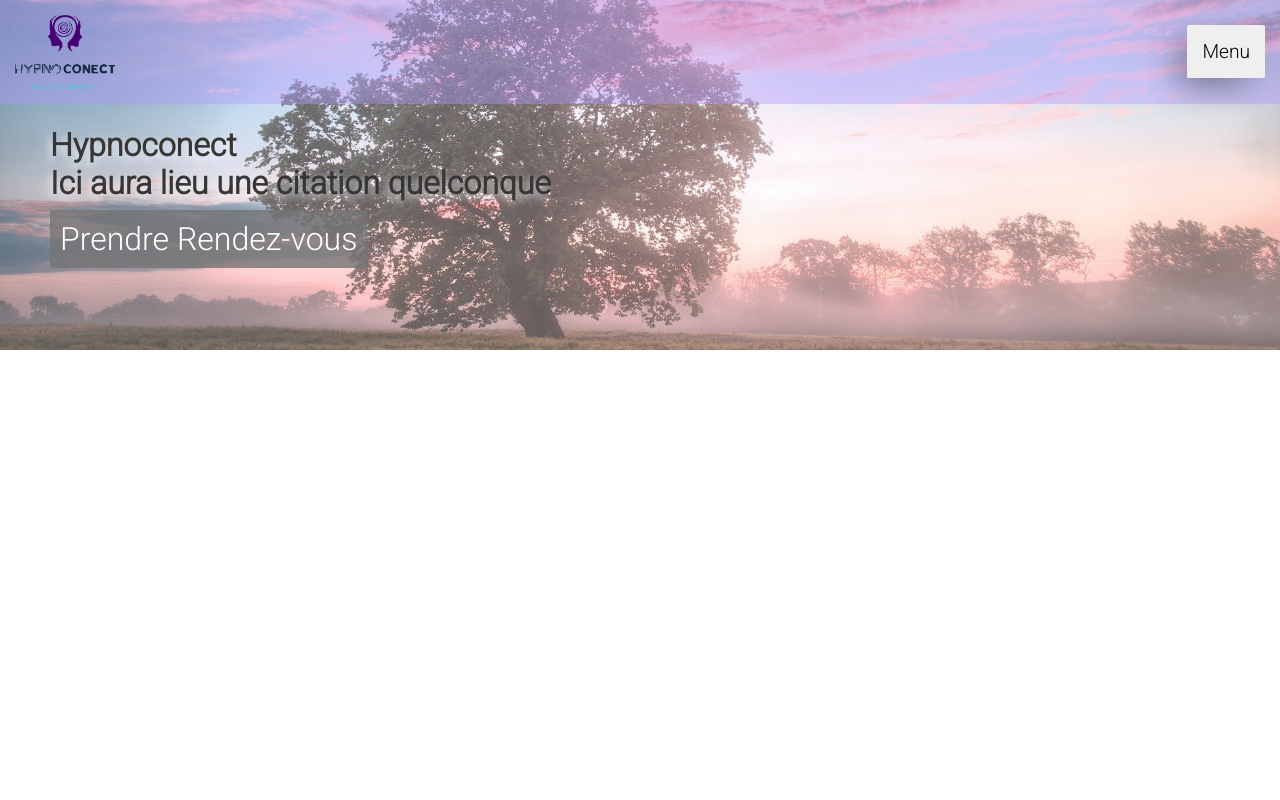
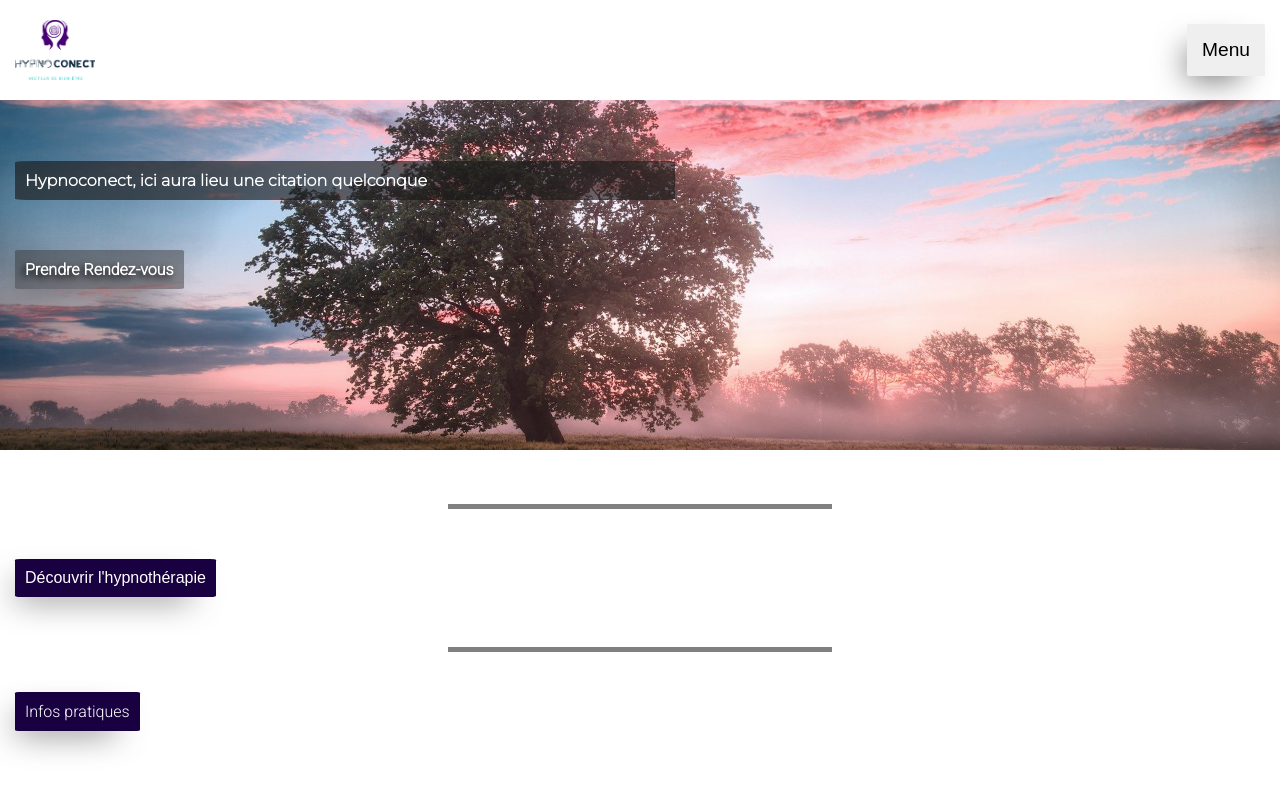
Before and after one commit to R-code-explore/Hypnoconect, a PHP site: page / in a window 1280 px wide. Run offline with PHP 8.4, Linux system fonts and the light colour scheme; some libraries are stand-ins or nearby versions.

Commit message:
Mises à jour index et js

```diff
--- a/index.html
+++ b/index.html
@@ -11,29 +11,23 @@
     <meta name="viewport" content="width=device-width, initial-scale=1.0">
 
     <link rel="icon" type="image/x-icon" href="assets/logo.png">
+    <!--I frame icons-->
+    <link href="node_modules/css.gg/icons/all.css" rel='stylesheet'>
+    <link rel="stylesheet" href="index_style.css">
 
-    <link rel="stylesheet" href="index_style.css">
     <title>Hypnoconect | Hypnothérapeute</title>
 </head>
 <body>
 
-    <!--Banner-->
-    <div class="header-img">
-        <img src="assets/header_image.jpg">
-
-        <h1>Hypnoconect<br>Ici aura lieu une citation quelconque</h1>
-
-    <a href="">Prendre Rendez-vous</a>
-    </div>
-
-    <div class="header">
+    <!--Header-->
+    <header class="header">
         <img src="assets/logo.png" class="logo">
 
         <button class="menu-btn">Menu</button>
 
         <div class="nav-menu close">
 
-                <a href="">Découvrir</a>
+                <a href="#discover">Découvrir</a>
 
                 <a href="">Pour quoi ?</a>
 
@@ -45,7 +39,37 @@
 
         </div>
 
+    </header>
+
+    <!--Banner-->
+    <div class="banner">
+        <img class="banner-img" src="assets/header_image.jpg">
+        <h1>Hypnoconect, ici aura lieu une citation quelconque</h1>
+
+    <a class="general-btn" href="">Prendre Rendez-vous</a>
     </div>
+
+    <main>
+
+        <div class="sep-bar"></div>
+
+            <button class="general-btn discover" onclick="openDiscover()">Découvrir l'hypnothérapie</button>
+
+            <div id="discover" class="discover-content close-discover">
+                <i class="gg-close-o"></i>
+                <p>Lorem ipsum dolor, sit amet consectetur adipisicing elit. Esse ad, asperiores odio, magni optio libero eius minima alias quas doloremque sit amet corporis tempora dolor accusantium. Labore cum hic voluptate.
+                Aspernatur eaque error consequuntur tempore? Consequuntur, minus? Expedita officiis impedit commodi reiciendis quam quaerat dolor optio excepturi laborum, dolorem earum nisi temporibus pariatur reprehenderit doloremque dolore quidem eaque veniam corrupti!
+                Ipsam autem magnam sequi pariatur inventore rerum sed tempora vitae natus assumenda veritatis rem accusamus doloribus unde minima aliquid ad blanditiis voluptatum iste, cumque velit. Nostrum deleniti reprehenderit itaque qui.
+                Perferendis delectus porro nemo? Provident tempora fugiat voluptatum officiis similique, expedita, quisquam nulla, ex quidem doloremque saepe quo ullam excepturi qui pariatur ducimus assumenda. Nihil illum culpa doloremque aliquam porro!
+                Iusto vel accusamus veniam ex culpa esse quos, ad similique repudiandae quae, perferendis deserunt ipsa corporis velit animi dolor nam sed molestias architecto, accusantium laborum saepe. Asperiores enim dolores eligendi?
+                Fugit, iste nisi. Aperiam accusantium veniam sunt mollitia accusamus quae aut facere eveniet eaque, deserunt sequi ex rerum doloremque numquam. Quibusdam suscipit asperiores reiciendis vitae explicabo! Nisi ullam cumque asperiores.</p>
+            </div>
+
+        <div class="sep-bar"></div>
+
+        <a class="general-btn info-btn" href="info.html">Infos pratiques</a>
+
+    </main>
 
     <script src="main.js"></script>
 </body>
--- a/index_style.css
+++ b/index_style.css
@@ -2,171 +2,239 @@
 
 @import url('https://fonts.googleapis.com/css2?family=Roboto:wght@300&display=swap');
 
+
+html{
+    scroll-behavior: smooth;
+}
+
 body{
-    margin: 0;
+    margin:0;
     font-family: 'Roboto';
 }
 
-.header{
-    position: absolute;
-    width: 100%;
-    display: flex;
-
-    background: rgba(175, 152, 255, 0.4);
-    color: rgba(175, 152, 255, 0.4);
+a{
+    text-decoration: none;
 }
 
-.header > img{
-    width:  100px;
-    margin: 15px;
+.general-btn{
+    font-size: 1rem;
+    padding: 10px;
+    border-radius: 3%;
 }
 
+/**Header**/
+/**Header**/
+header{
+    position: relative;
+    top:0px;
+    display: flex;
+    height: 100px;
+    width: 100%;
+    background: white;
+    margin: none;
+    justify-content: space-between;
+    align-items: center;
+}
+.logo{
+    width: 80px;
+    height: 60px;
+    margin-left: 15px;
+}
 .menu-btn{
-    padding: 5px;
-
-    position:absolute;
-    right: 15px;
-    top: 25px;
-
-    font-family: 'Roboto';
+    cursor: pointer;
     font-size: 1.2rem;
     padding: 15px;
-
-    transition: 0.3s ease-in-out;
-
+    margin-right: 15px;
     border: none;
     border-radius: 3%;
 
-    /* Shadow */
-    box-shadow: -14px 14px 34px -5px rgba(0,0,0,0.39);
-    -webkit-box-shadow: -14px 14px 34px -5px rgba(0,0,0,0.39);
-    -moz-box-shadow: -14px 14px 34px -5px rgba(0,0,0,0.39);
+    box-shadow: -12px 13px 33px -13px rgba(0,0,0,0.75);
+-webkit-box-shadow: -12px 13px 33px -13px rgba(0,0,0,0.75);
+-moz-box-shadow: -12px 13px 33px -13px rgba(0,0,0,0.75);
+}
+.close{
+    display: none;
+    transition: 0.2s ease-in-out;
+}
+.open{
+    position: absolute;
+    top: 100px;
+    right: 10px;
+
+    display: block;
+    background-color: rgb(35, 0, 82);
+    border: none;
+    height: 235px;
+    padding: 0 15px 0 15px;
+    border-radius: 3%;
+    transition: 0.2s ease-in-out;
+}.open a{
+    display: block;
+    color: white;
+    font-size: 1.2rem;
+    margin:20px auto 20px auto;
+    transition: 0.2s ease-in-out;
+}.open a:hover{
+    color:aqua;
+    font-size: 1.3rem;
+}
+/*****/
+/*****/
+
+/**Banner**/
+/**Banner**/
+.banner-img{
+    width: 100%;
+    max-height: 350px;
+    object-fit:cover;
+}
+.banner h1{
+    color: white;
+    font-size: 1rem;
+    position:absolute;
+    top:150px;
+    left:15px;
+    width: 50%;
+    text-align: start;
+    font-family: 'Montserrat';
+    background: rgba(24, 24, 24, 0.637);
+    border-radius: 3%;
+    padding: 10px;
+}
+.banner a{
+    background: rgba(44, 44, 44, 0.452);
+    color: rgb(255, 255, 255);
+    position: absolute;
+    left: 15px;
+    top:250px;
+    font-weight: 800;
+    text-shadow: -3px 3px 7px #000000;
+
+    box-shadow: -12px 13px 33px -13px rgba(0,0,0,0.75);
+-webkit-box-shadow: -12px 13px 33px -13px rgba(0,0,0,0.75);
+-moz-box-shadow: -12px 13px 33px -13px rgba(0,0,0,0.75);
 }
 
-/*** header Menu ***/
-.open{
-    position: absolute;
-    right: 15px;
-    top: 80px;
-    width: 200px;
-    padding: 10px;
+/*****/
+/*****/
 
-    background: green;
+/**Main**/
+/**Main**/
 
-    /* Shadow */
-    box-shadow: -14px 14px 34px -5px rgba(0,0,0,0.39);
-    -webkit-box-shadow: -14px 14px 34px -5px rgba(0,0,0,0.39);
-    -moz-box-shadow: -14px 14px 34px -5px rgba(0,0,0,0.39);
+main{
+    width: 100%;
+    background: rgb(255, 255, 255);
 }
 
-.nav-menu a{
-    text-decoration: none;
-    font-size: 1.2rem;
-    color: white;
-    text-align: start;
-    font-family: 'Montserrat';
-
-    display: block;
-
-    margin: 15px 20px;
-    transition: 0.2s ease-in-out;
-}
-.nav-menu a:hover{
-    color: aquamarine;
-    font-size: 1.25rem;
+.sep-bar{
+    margin:50px auto;
+    height:5px;
+    width: 30%;
+    background:grey;
 }
 
-.close{
+.discover{
+    background: rgb(25, 0, 65);
+    color: white;
+    margin-left: 15px;
+    border: none;
+    cursor: pointer;
+
+    box-shadow: -12px 13px 33px -13px rgba(0,0,0,0.75);
+-webkit-box-shadow: -12px 13px 33px -13px rgba(0,0,0,0.75);
+-moz-box-shadow: -12px 13px 33px -13px rgba(0,0,0,0.75);
+}
+
+.close-discover{
     display: none;
 }
 
-/*** Header image ***/
-
-.header-img{
+.open-discover{
     display: block;
     position: absolute;
-    width: 100%;
-    height: 280px;
+    width: 80%;
+    background:rgba(20, 0, 66, 0.89);
+    left:50%;
+    transform: translateX(-50%);
+    top:300px;
+    padding: 10px;
 
-    overflow: hidden;
-}.header-img img{
-    width: 100%;
-    /*transform: translateY(-30%);*/
-    transition: 0.3s ease-in-out;
+    border-radius: 3%;
 
-    opacity: 70%;
-    background: black;
-}.header-img h1{
+    box-shadow: -12px 13px 33px -13px rgba(0,0,0,0.75);
+    -webkit-box-shadow: -12px 13px 33px -13px rgba(0,0,0,0.75);
+    -moz-box-shadow: -12px 13px 33px -13px rgba(0,0,0,0.75);
+}.open-discover p{
+    color: white;
+}
+.gg-close-o{
+    color: white;
+    cursor: pointer;
     position: absolute;
-    top: 35%;
-    left: 50px;
-    color: rgb(54, 54, 54);
-    font-size: 1rem;
-
-    text-shadow: -3px 4px 7px rgba(255, 255, 255, 0.7);
+    top: 10px;
+    right: 15px;
 }
 
-.header-img a{
-    position: absolute;
-    top: 60%;
-    left: 50px;
+.info-btn{
+    background: rgb(25, 0, 65);
+    color: white;
+    margin-left: 15px;
 
-    text-decoration: none;
-    font-size: 1rem;
-    background-color: white;
-    padding: 10px;
-    border-radius: 3%;
-
-    background: rgba(117, 117, 117, 0.8);
-    color: rgb(255, 255, 255);
-
-    transition: 0.2s ease-in-out;
-}
-.header-img a:hover{
-    padding: 20px;
+    box-shadow: -12px 13px 33px -13px rgba(0,0,0,0.75);
+-webkit-box-shadow: -12px 13px 33px -13px rgba(0,0,0,0.75);
+-moz-box-shadow: -12px 13px 33px -13px rgba(0,0,0,0.75);
 }
 
-/* Header desktop view */
-@media (min-width: 900px) {
-.header-img img{
-    transform: translateY(-30%);
-    }
+/**Info page**/
+/**Info page**/
 
-    .header-img{
-        height: 350px;
-    }
+.info-btn-group{
+    display: flex;
+    margin:15px 15px;
+    justify-content: space-between;
+}
+.return-home{
+    display: block;
+    border: none;
+    border-radius:3%;
+    margin:30px 15px;
+    background: rgb(25, 0, 65);
+    width: 100px;
+    color:white;
+    text-align: center;
 
-    .header-img a{
-        top: 60%;
-        left: 50px;
-        font-size: 2rem;
-    }
-
-    .header-img h1{
-        top: 30%;
-        left: 50px;
-        font-size: 2rem;
-    }
+    box-shadow: -12px 13px 33px -13px rgba(0,0,0,0.75);
+-webkit-box-shadow: -12px 13px 33px -13px rgba(0,0,0,0.75);
+-moz-box-shadow: -12px 13px 33px -13px rgba(0,0,0,0.75);
 }
 
-@media (max-width: 315px) {
-    .header-img img{
-        transform: translateY(-30%);
-        }
+.info-btn-access{
+    background: rgb(25, 0, 65);
+    border: none;
+    border-radius: 3%;
+    color: white;
+    cursor: pointer;
 
-        .header-img{
-            height: 350px;
-        }
+    box-shadow: -12px 13px 33px -13px rgba(0,0,0,0.75);
+-webkit-box-shadow: -12px 13px 33px -13px rgba(0,0,0,0.75);
+-moz-box-shadow: -12px 13px 33px -13px rgba(0,0,0,0.75);
+}
 
-        .header-img a{
-            top: 60%;
-            left: 10px;
-            font-size: 1.5rem;
-        }
+.off{
+    display:none;
+}
+.on{
+    display: block;
+    background: red;
+    width: 300px;
+    height: 300px;
+    margin:10px auto;
+    border-radius: 3%;
+}
 
-        .header-img h1{
-            top: 30%;
-            left: 10px;
-            font-size: 1.5rem;
-        }
-    }
+.info-content-close{
+    display:none;
+}
+.info-content-open{
+    display: block;
+}
```
Also changed, not shown: info.html (added, +86 -0 lines), main.js (+134 -0 lines), package.json (added, +23 -0 lines), assets/index-image.png (added), package-lock.json (added).
